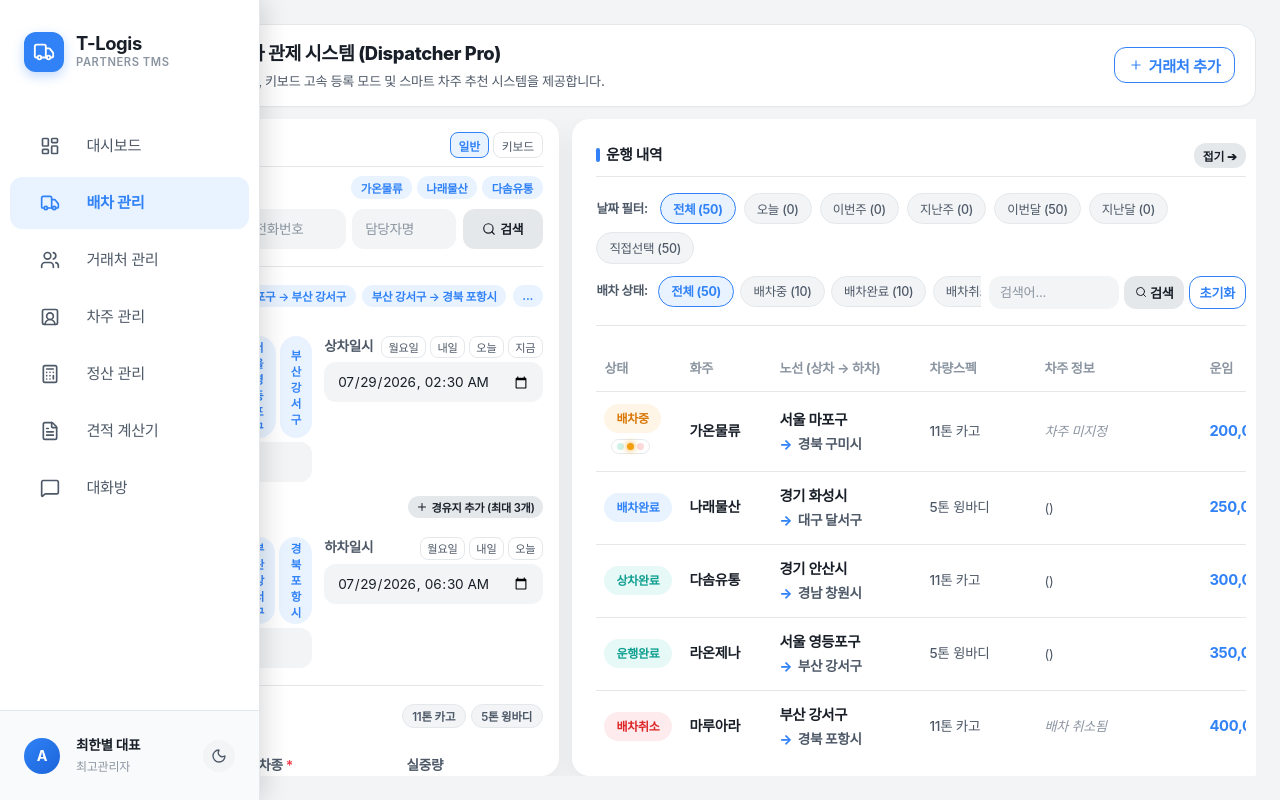
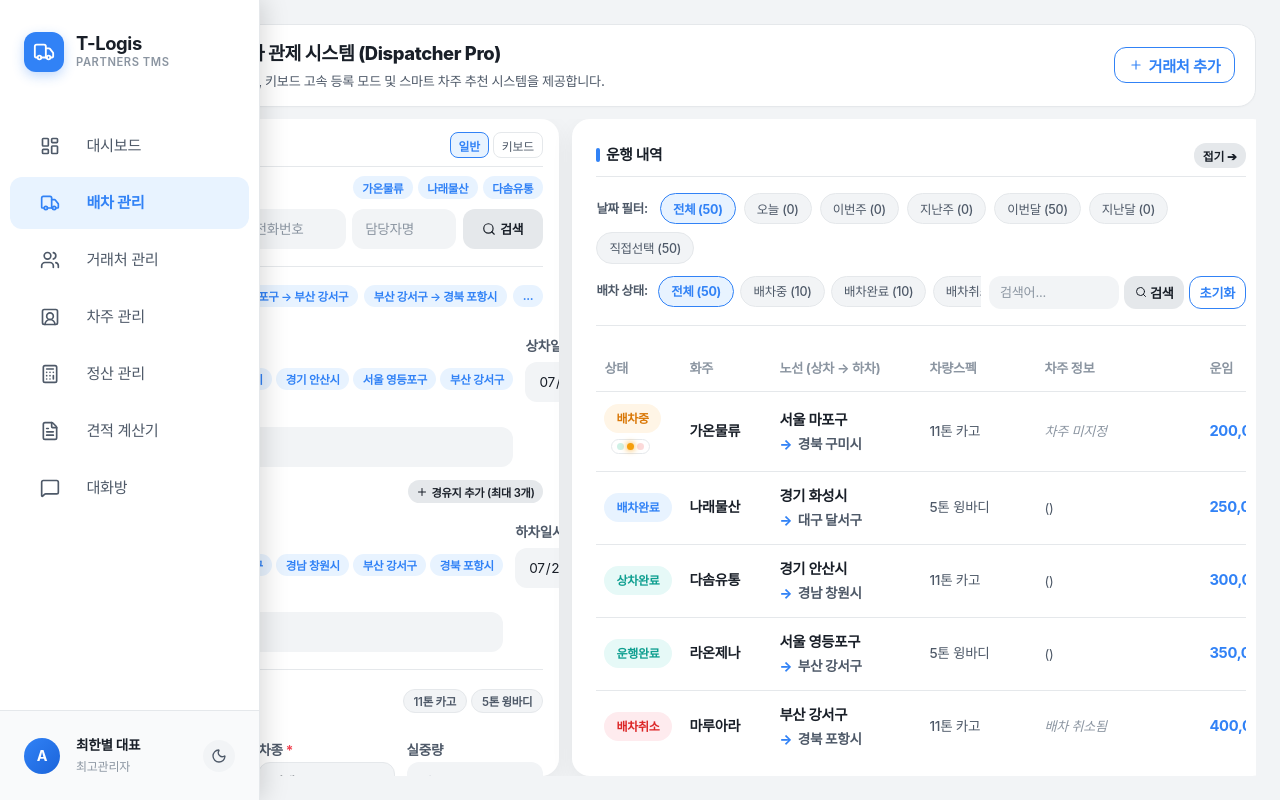
Before and after one commit to Limook/nb, a React (Vite) app: page /dispatches in a window 1280 px wide. Built offline with nearby package versions, Linux system fonts and the light colour scheme; a web font is replaced by a local one.

Commit message:
style: adjust recommendation chips letter-spacing and prevent line wrapping

```diff
--- a/src/pages/dispatch/components/StandardRegisterForm.tsx
+++ b/src/pages/dispatch/components/StandardRegisterForm.tsx
@@ -42,7 +42,9 @@ const recommendationButtonStyle: React.CSSProperties = {
   borderRadius: 'var(--radius-full)',
   color: 'var(--primary)',
   fontWeight: 600,
-  cursor: 'pointer'
+  cursor: 'pointer',
+  letterSpacing: '-0.03em',
+  whiteSpace: 'nowrap'
 };
 
 const dateShortcutStyle: React.CSSProperties = {
```
